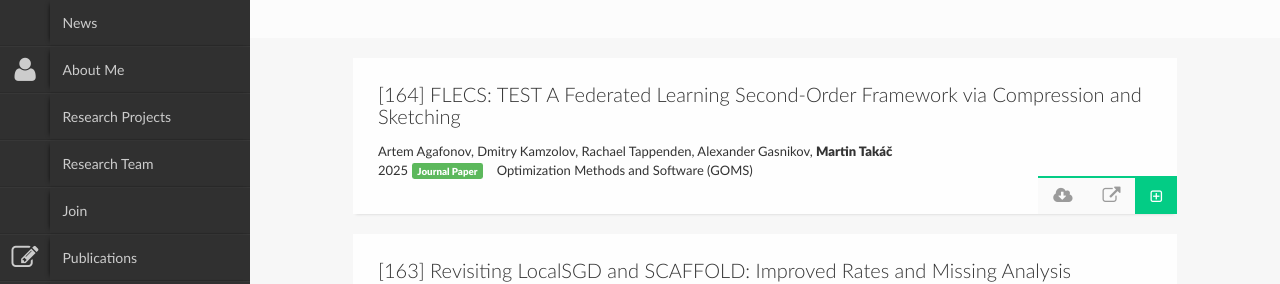
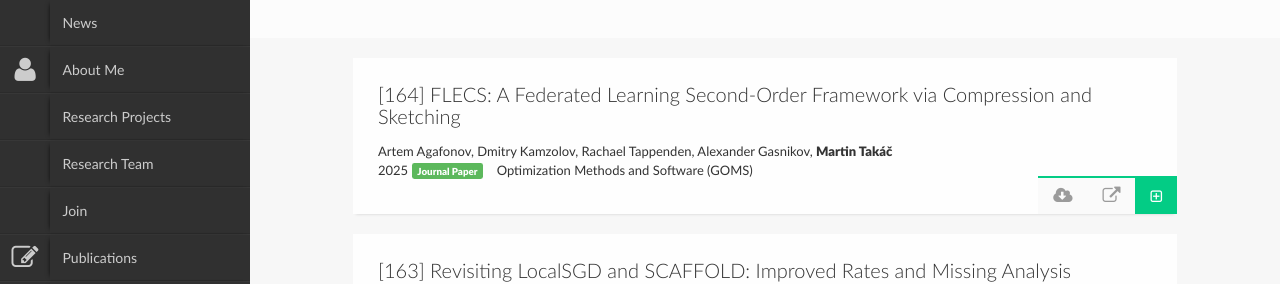
Before and after one commit to martintaki/takac.github.io, a Jekyll site: the page built from Publications.html, in a window 1280 px wide. Shown: the part 318-602 px from the top of the page. Built offline with Jekyll 4.4.1, drawn with Linux system fonts in a browser that asks for light colours; nearby versions of some CDN libraries; library files that are not in the unit come from our copies.

Commit message:
update 01-20-2025

```diff
--- a/_data/papers.yaml
+++ b/_data/papers.yaml
@@ -15,8 +15,7 @@
   journal: Optimization Methods and Software (GOMS)
   link: https://arxiv.org/abs/2206.02009
   pdf: https://arxiv.org/pdf/2206.02009.pdf
-  title: 'FLECS: TEST A Federated Learning Second-Order Framework via Compression
-    and Sketching'
+  title: 'FLECS: A Federated Learning Second-Order Framework via Compression and Sketching'
   type: jpaper
   year: '2025'
 - abstract: "\nLocalSGD and SCAFFOLD are widely used methods in distributed stochastic\
```
